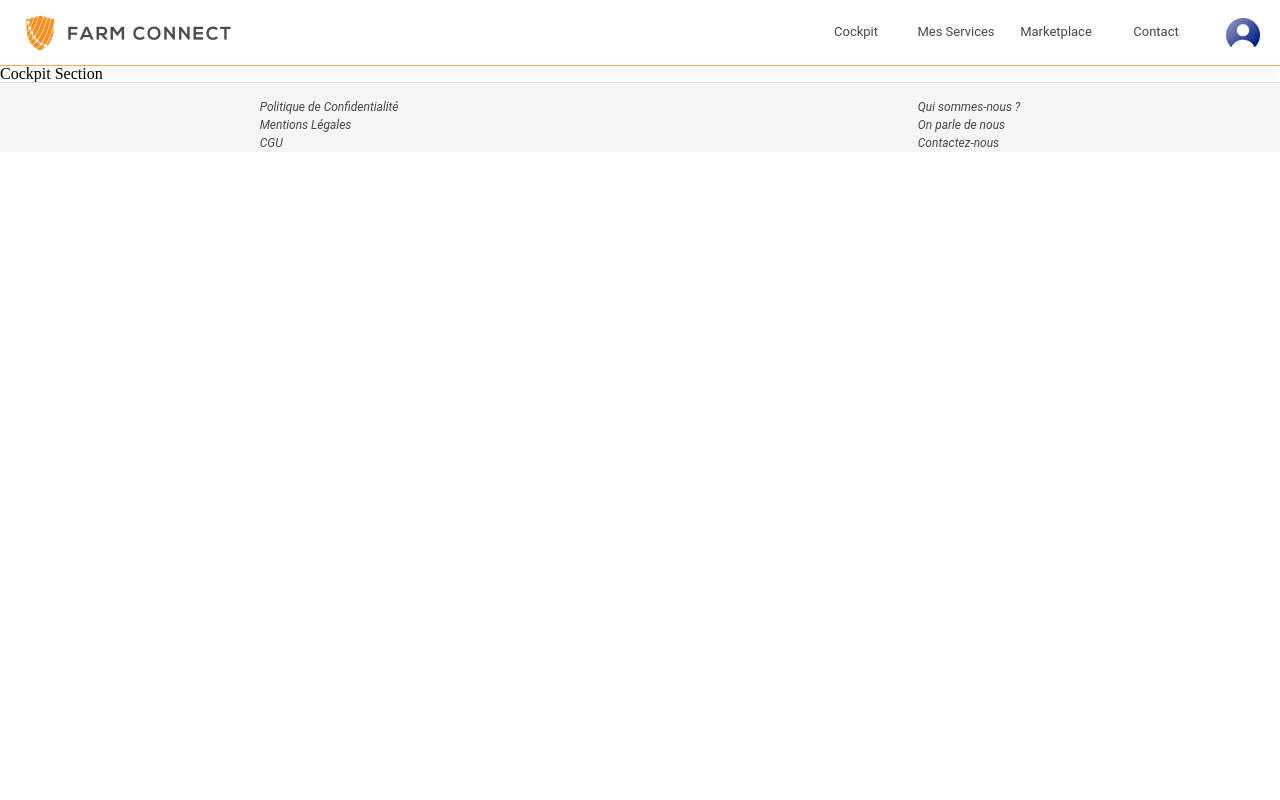
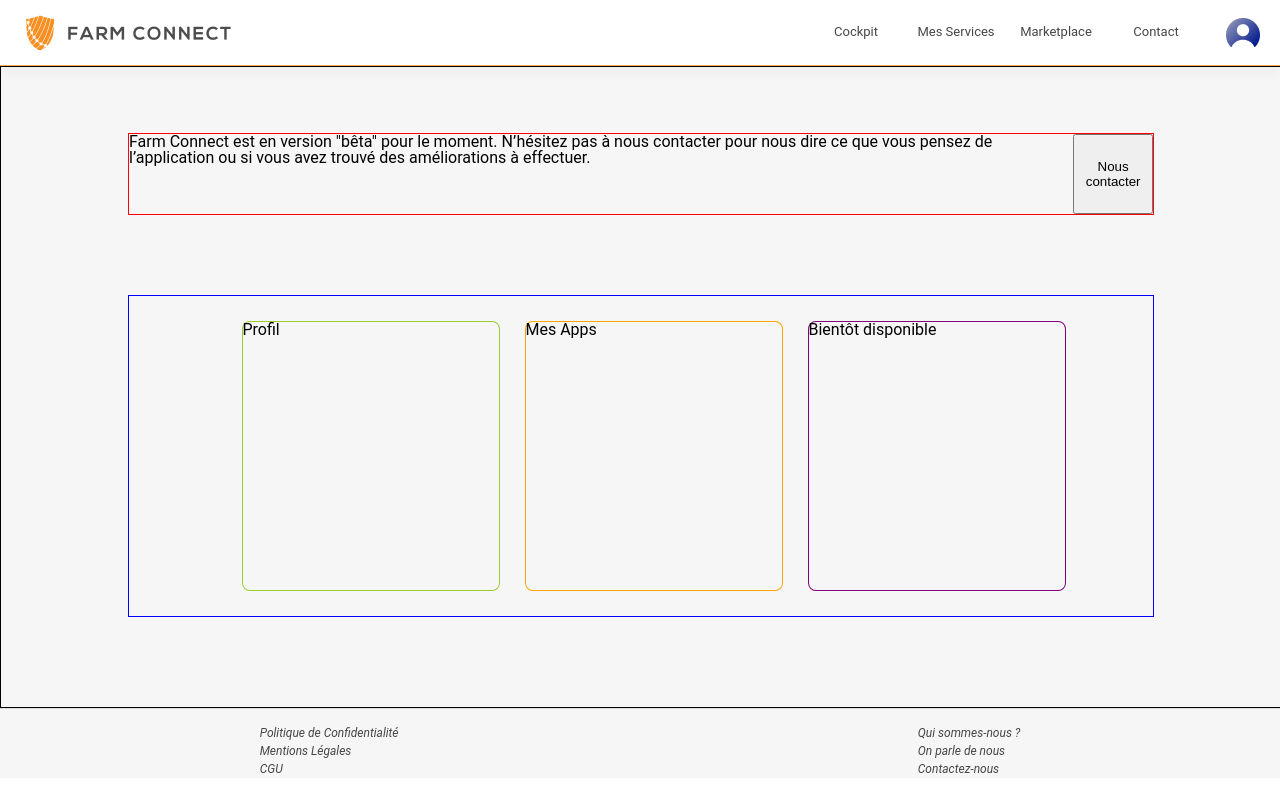
Before and after one commit to CaroD59/FarmConnect_Front, a React (Create React App) app: page /cockpit in a window 1280 px wide. Built offline with nearby package versions, Linux system fonts and the light colour scheme; the HTML template or start-up script is replaced by a standard one.

Commit message:
adding beta section

```diff
--- a/src/components/Cockpit/index.jsx
+++ b/src/components/Cockpit/index.jsx
@@ -1,10 +1,35 @@
+import { useHistory } from 'react-router-dom';
 import StyledCockpit from './styles';
 
 function Cockpit() {
+  const history = useHistory();
+  const handleClick = () => {
+    history.push(`/contact`);
+  };
   return (
     <StyledCockpit>
       <div className="cockpit">
-        <h1> Cockpit Section </h1>
+        <div className="beta">
+          <p>
+            Farm Connect est en version &quot;bêta&quot; pour le moment.
+            N’hésitez pas à nous contacter pour nous dire ce que vous pensez de
+            l’application ou si vous avez trouvé des améliorations à effectuer.
+          </p>
+          <button onClick={handleClick} type="button">
+            Nous contacter
+          </button>
+        </div>
+        <div className="container">
+          <div className="profil">
+            <p>Profil</p>
+          </div>
+          <div className="myapps">
+            <p>Mes Apps</p>
+          </div>
+          <div className="soon">
+            <p>Bientôt disponible</p>
+          </div>
+        </div>
       </div>
     </StyledCockpit>
   );
--- a/src/components/Cockpit/styles.jsx
+++ b/src/components/Cockpit/styles.jsx
@@ -1,5 +1,51 @@
 import styled from 'styled-components';
 
-const StyledCockpit = styled.div``;
+const StyledCockpit = styled.div`
+  .cockpit {
+    width: 100vw;
+    height: 80vh;
+    border: black 1px solid;
+    display: flex;
+    justify-content: center;
+    align-items: center;
+    flex-direction: column;
+    background-color: rgba(218, 218, 218, 0.25);
+    font-family: 'roboto', sans-serif;
+    .beta {
+      display: flex;
+      justify-content: center;
+      margin-bottom: 10vh;
+      width: 80vw;
+      height: 10vh;
+      border: red 1px solid;
+    }
+    .container {
+      display: flex;
+      justify-content: center;
+      margin-bottom: 25px;
+      width: 80vw;
+      height: 40vh;
+      border: blue 1px solid;
+      .profil {
+        border-radius: 3%;
+        margin: 25px;
+        width: 20vw;
+        border: yellowgreen 1px solid;
+      }
+      .myapps {
+        border-radius: 3%;
+        margin: 25px 0px 25px 0px;
+        width: 20vw;
+        border: orange 1px solid;
+      }
+      .soon {
+        border-radius: 3%;
+        margin: 25px 0px 25px 25px;
+        width: 20vw;
+        border: purple 1px solid;
+      }
+    }
+  }
+`;
 
 export default StyledCockpit;
```
